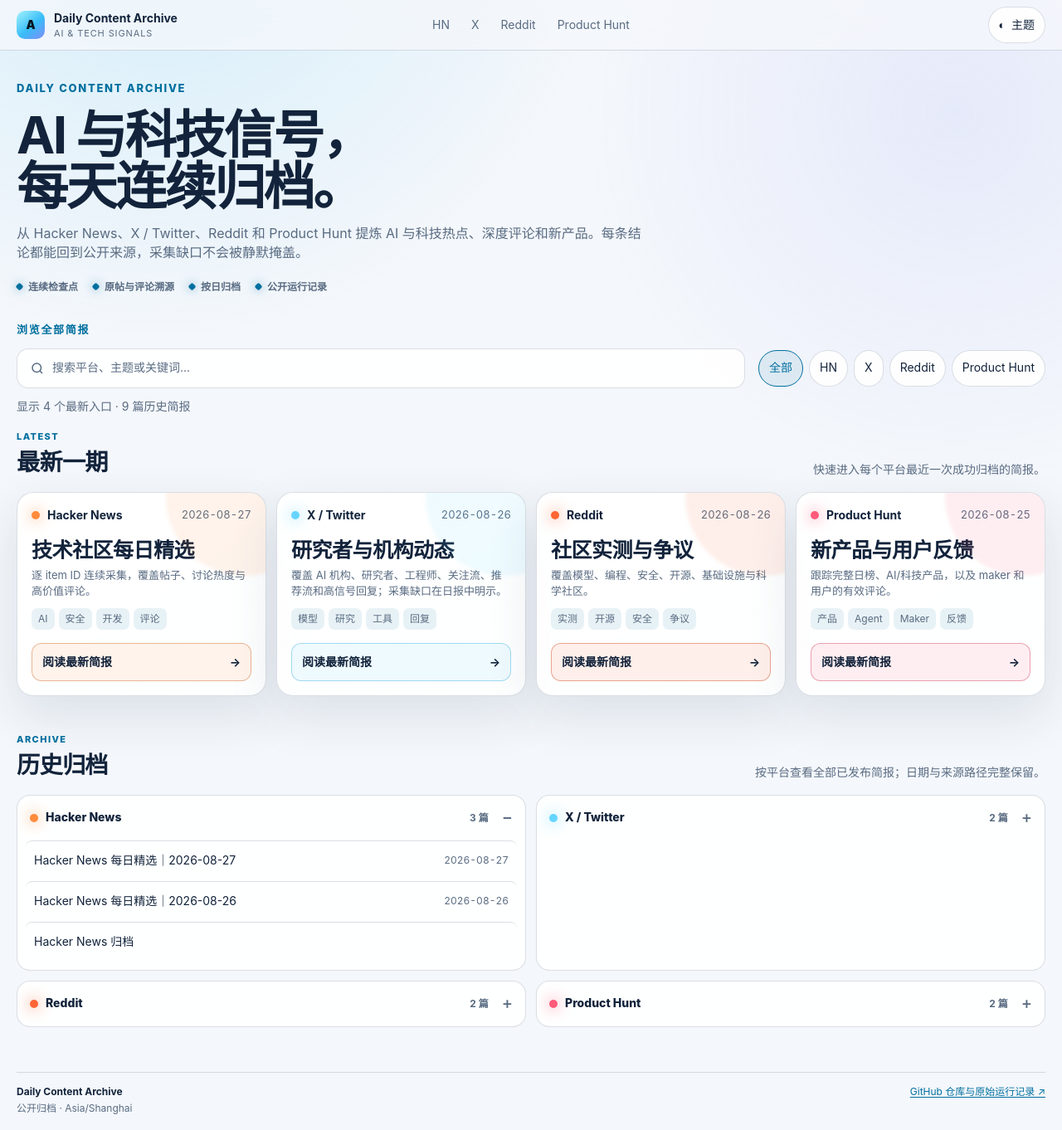
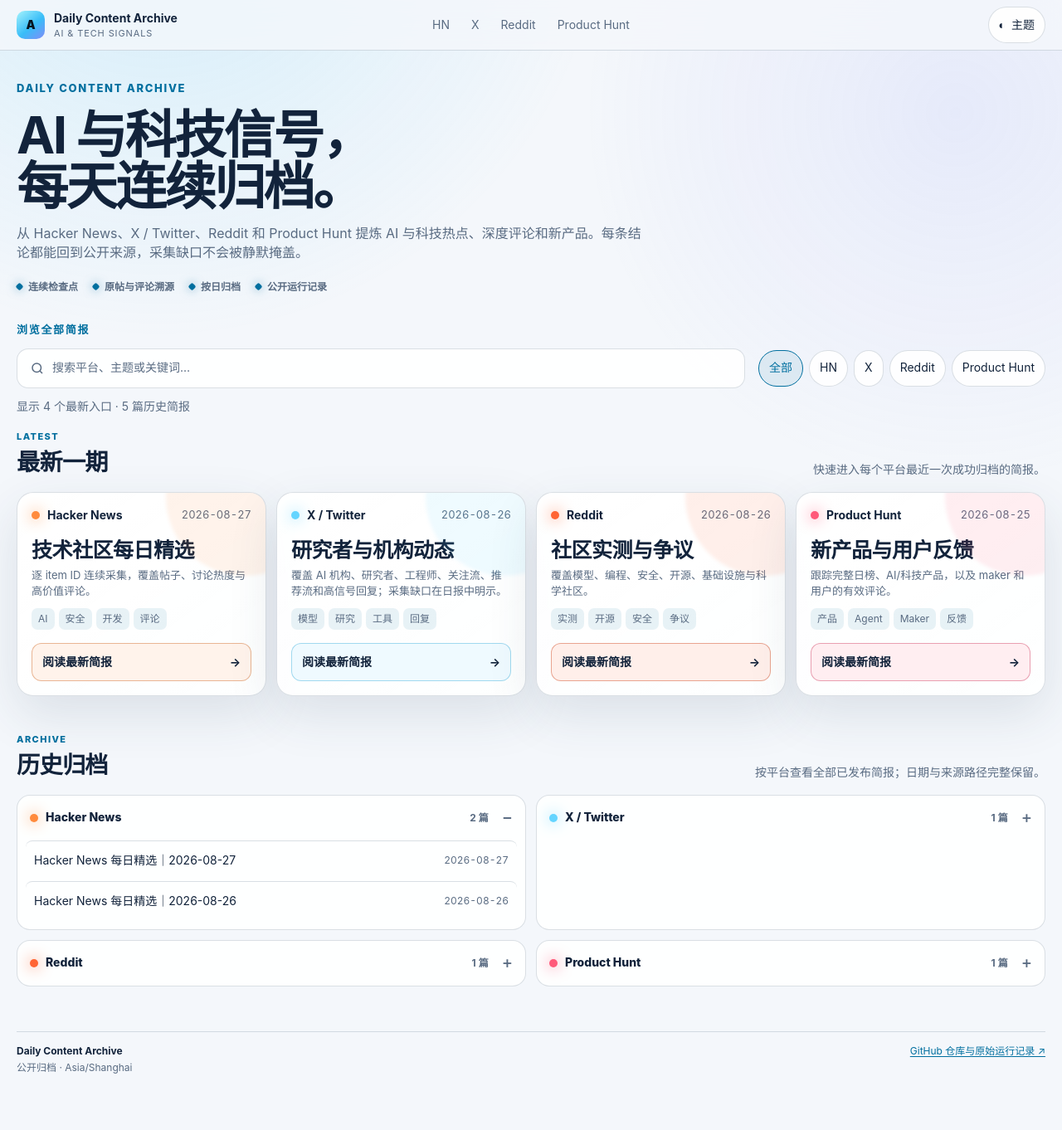
Before and after one commit to convee/daily-content-archive, a Jekyll site: the page built from index.html, in a window 1280 px wide and 1362 px high. Shown: the whole window at 83% size. Built offline with Jekyll 4.4.1, drawn with Linux system fonts in a browser that asks for light colours.

Commit message:
Fix archive counts and asset cache versioning

```diff
--- a/_config.yml
+++ b/_config.yml
@@ -4,6 +4,7 @@
 baseurl: /daily-content-archive
 lang: zh-CN
 timezone: Asia/Shanghai
+asset_version: 20260828-1
 markdown: kramdown
 kramdown:
   input: GFM
--- a/_layouts/default.html
+++ b/_layouts/default.html
@@ -13,7 +13,7 @@
   <meta name="theme-color" content="#07111f" media="(prefers-color-scheme: dark)">
   <meta name="theme-color" content="#f4f7fb" media="(prefers-color-scheme: light)">
   <meta property="og:locale" content="zh_CN">
-  <meta property="og:type" content="{% if page.page_kind == 'article' %}article{% else %}website{% endif %}">
+  <meta property="og:type" content="{% if page.page_kind == 'article' and page.date %}article{% else %}website{% endif %}">
   <meta property="og:site_name" content="{{ site.title | escape }}">
   <meta property="og:title" content="{{ seo_title | escape }}">
   <meta property="og:description" content="{{ seo_description | escape }}">
@@ -30,8 +30,8 @@
   <link rel="icon" href="{{ '/assets/images/favicon.svg' | relative_url }}" type="image/svg+xml">
   <link rel="apple-touch-icon" href="{{ '/assets/images/apple-touch-icon.png' | relative_url }}">
   <title>{% if page.title %}{{ page.title | escape }} · {% endif %}{{ site.title | escape }}</title>
-  <link rel="stylesheet" href="{{ '/assets/css/site.css' | relative_url }}?v={{ site.time | date: '%s' }}">
-  <script src="{{ '/assets/js/site.js' | relative_url }}" defer></script>
+  <link rel="stylesheet" href="{{ '/assets/css/site.css' | relative_url }}?v={{ site.asset_version }}">
+  <script src="{{ '/assets/js/site.js' | relative_url }}?v={{ site.asset_version }}" defer></script>
   {% if page.page_kind == 'home' %}
   <script type="application/ld+json">
   {
@@ -58,7 +58,7 @@
     ]
   }
   </script>
-  {% elsif page.page_kind == 'article' %}
+  {% elsif page.page_kind == 'article' and page.date %}
   <meta property="article:published_time" content="{{ page.date | date_to_xmlschema }}">
   <script type="application/ld+json">
   {
@@ -115,7 +115,7 @@
   <main id="main-content" class="site-main{% if page.page_kind == 'home' %} home-main{% else %} article-shell{% endif %}" tabindex="-1">
     {% if page.page_kind != 'home' %}
       <nav class="breadcrumbs" aria-label="面包屑">
-        <a href="{{ '/' | relative_url }}">归档首页</a><span aria-hidden="true">/</span><span>{{ page.platform_label | default: page.platform | default: '简报' }}</span><span aria-hidden="true">/</span><span>{{ page.date | date: '%Y-%m-%d' }}</span>
+        <a href="{{ '/' | relative_url }}">归档首页</a><span aria-hidden="true">/</span><span>{{ page.platform_label | default: page.platform | default: '简报' }}</span>{% if page.date %}<span aria-hidden="true">/</span><span>{{ page.date | date: '%Y-%m-%d' }}</span>{% endif %}
       </nav>
       <div class="article-layout">
         <aside class="toc-panel" aria-label="本文目录">
--- a/index.html
+++ b/index.html
@@ -87,7 +87,7 @@
           {% when 'reddit' %}{% assign platform_name = 'Reddit' %}
           {% when 'producthunt' %}{% assign platform_name = 'Product Hunt' %}
         {% endcase %}
-        {% assign platform_pages = site.pages | where: 'platform', platform_key | sort: 'date' | reverse %}
+        {% assign platform_pages = site.pages | where: 'platform', platform_key | where_exp: 'archive_page', 'archive_page.date' | sort: 'date' | reverse %}
         <details class="history-group" data-history-group{% if forloop.first %} open{% endif %}>
           <summary><span><span class="platform-dot" aria-hidden="true"></span>{{ platform_name }}</span><strong data-history-count>{{ platform_pages.size }} 篇</strong></summary>
           <ul class="history-list">
```
